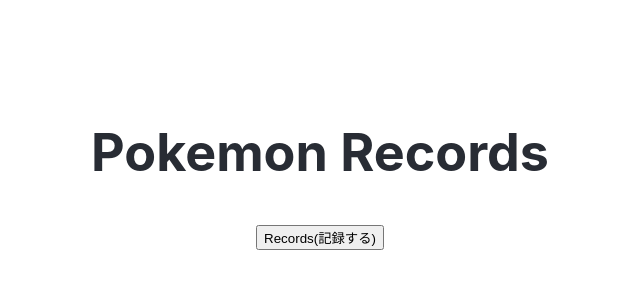
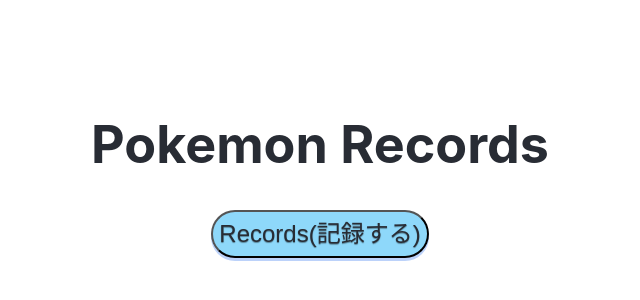
Before and after one commit to yurie-nishino/pokerecords, a React (Create React App) app: page / in a window 1280 px wide. Shown: the part 232-532 px from the top of the page, without its empty margins (320-960 px from the left). Built offline with nearby package versions, Linux system fonts and the light colour scheme.

Commit message:
link_create

```diff
--- a/src/js/home/component/home.jsx
+++ b/src/js/home/component/home.jsx
@@ -1,11 +1,13 @@
-import React from 'react';
-
-class Home extends React.Component{
-    render(){
-    return(
+import React from "react";
+import css from "./home.module.css";
+class Home extends React.Component {
+  render() {
+    return (
       <div>
-        <h1>Pokemon <span>Records</span></h1>
-        <button id="record-btn">Records(記録する)</button>
+        <h1>
+          Pokemon <span>Records</span>
+        </h1>
+        <button className={css.record_btn}>Records(記録する)</button>
       </div>
     );
   }
--- a/src/js/home/component/home.module.css
+++ b/src/js/home/component/home.module.css
@@ -1,4 +1,4 @@
-#record-btn {
+.record_btn {
   position: relative;
   background-color: #8ed8fa;
   border-radius: 30px;
@@ -10,11 +10,11 @@
   box-shadow: 0 3px 0 #bcd2fa;
   text-shadow: 0 1px 1px rgba(0, 0, 0, .4);
 }
-#record-btn:hover {
+.record_btn:hover {
   top: -4px;
   box-shadow: 0 7px 0 #bcd2fa;
 }
-#record-btn:active {
+.record_btn:active {
   top: 3px;
   box-shadow: none;
 }
--- a/src/js/record/component/records.jsx
+++ b/src/js/record/component/records.jsx
@@ -1,12 +1,12 @@
 import React from 'react';
 
-class Record extends React.Component{
+class Records extends React.Component{
     render(){
     return(
       <div>
-        <h2>Records</h2>
+        <h2>Records(記録する)</h2>
       </div>
     );
   }
 }
-export default Record;
+export default Records;
```
Also changed, not shown: src/js/record/component/records.js (added, +16 -0 lines), src/js/record/component/records.module.css (added), 1 other file (tests, documents, lock files or other folders).
